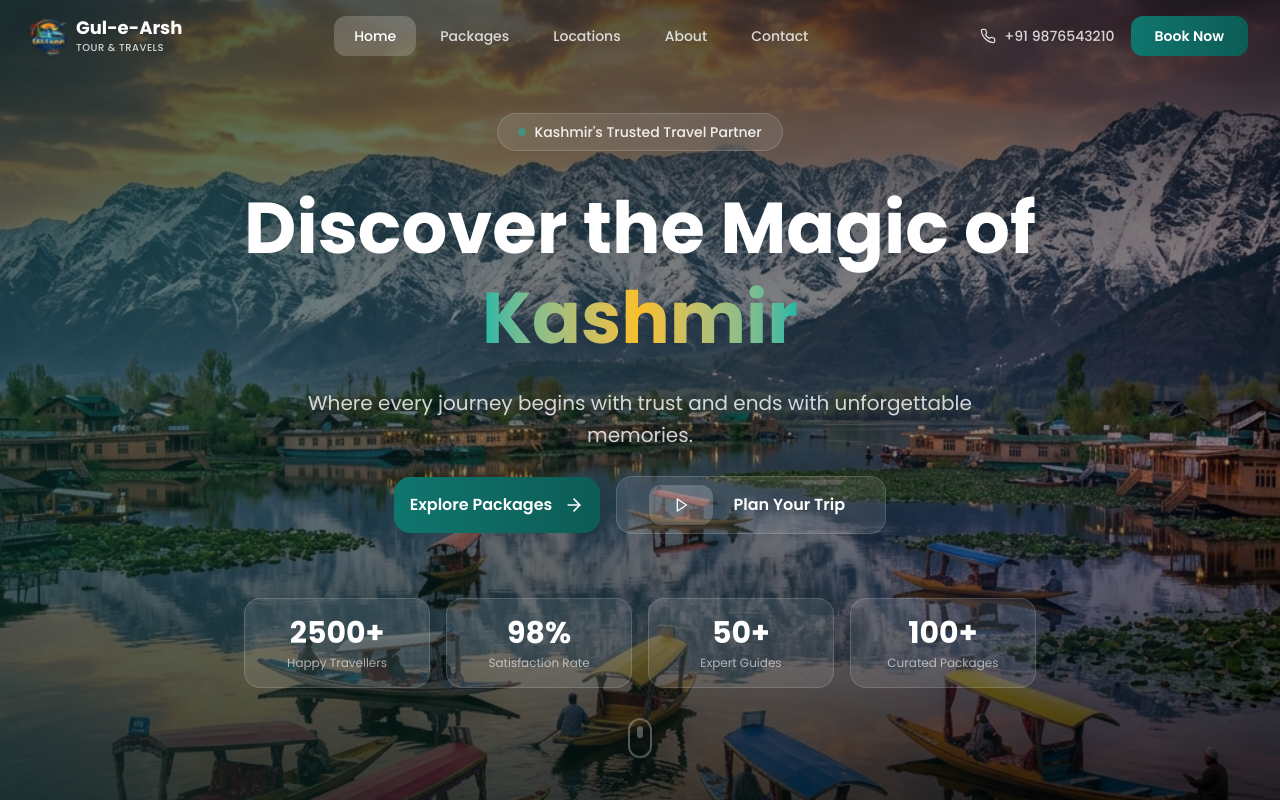
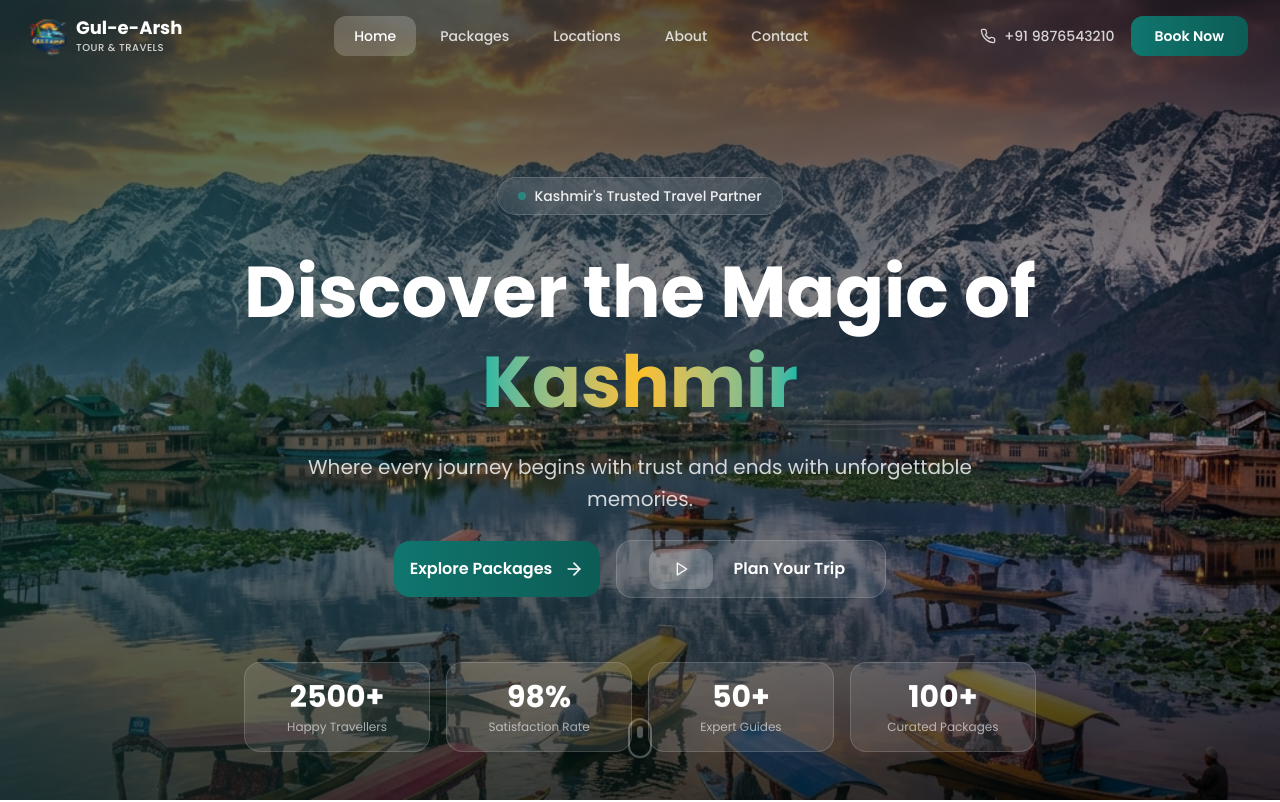
Before and after one commit to gulearshtourandtravels56/gul-e-arsh, a React (Vite) app: page / in a window 1280 px wide. Shown: the top 802 px of the page. Built offline with nearby package versions, Linux system fonts and the light colour scheme.

Commit message:
Update HeroSection.jsx

```diff
--- a/src/components/HeroSection.jsx
+++ b/src/components/HeroSection.jsx
@@ -35,7 +35,7 @@ export default function HeroSection() {
       <div className="relative z-10 max-w-7xl mx-auto px-4 sm:px-6 lg:px-8 text-center">
         {/* Badge */}
         <div
-          className={`inline-flex items-center gap-2 px-5 py-2 rounded-full glass mb-8 transition-all duration-700 ${
+          className={`inline-flex items-center gap-2 px-5 py-2 rounded-full glass mb-8 mt-32 transition-all duration-700 ${
             isVisible ? 'animate-fade-down' : 'opacity-0'
           }`}
         >
```
